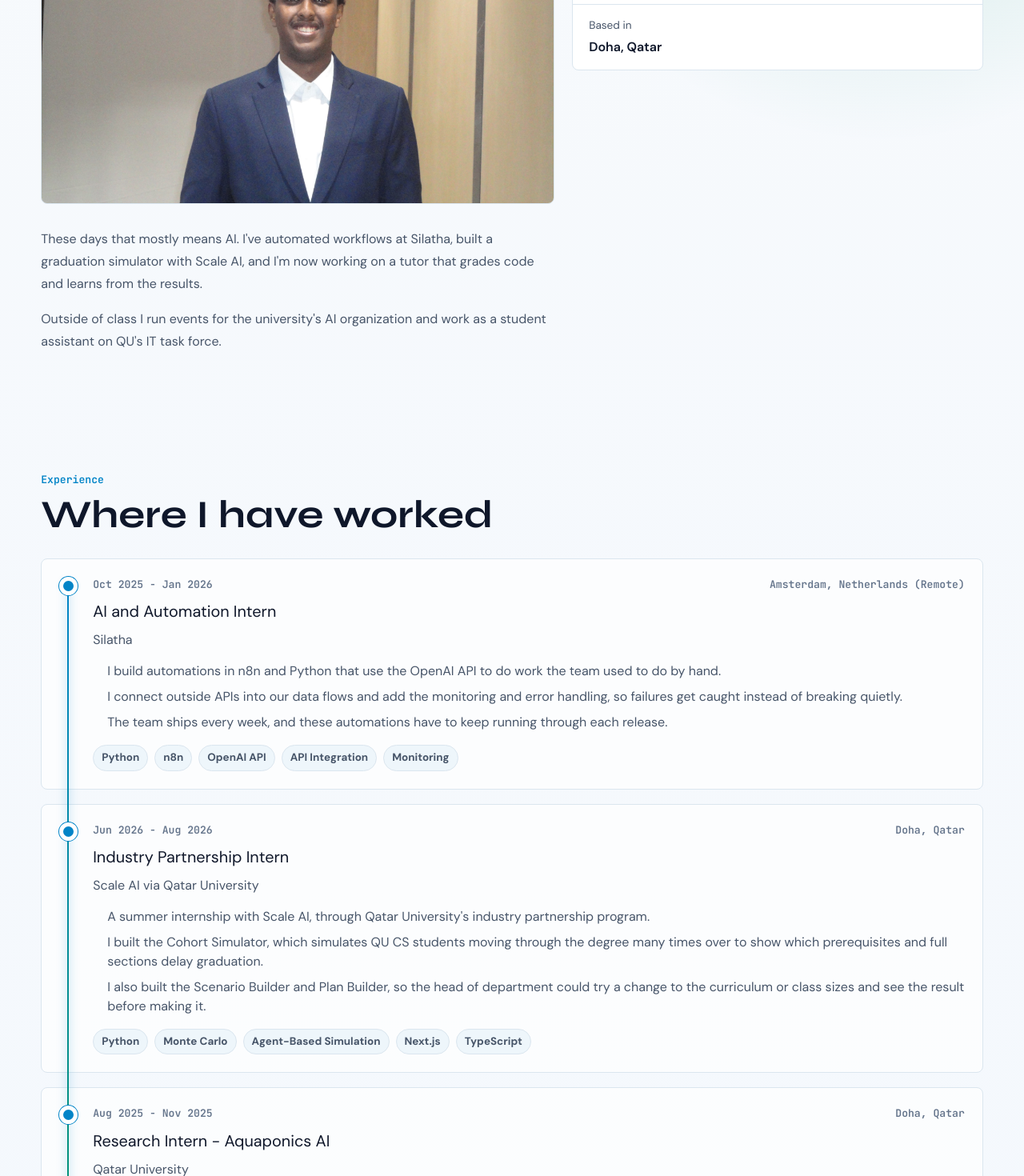
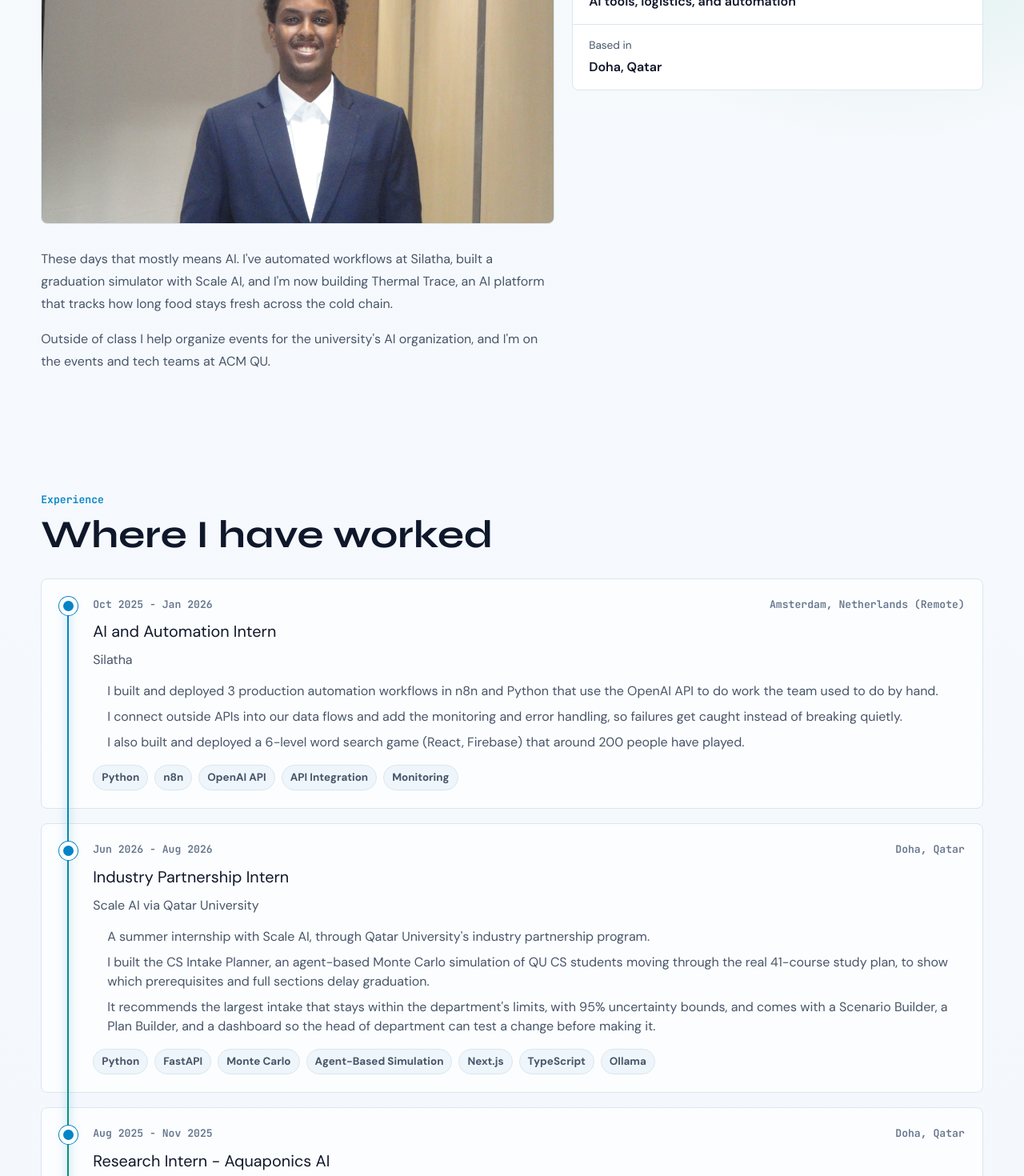
Before and after one commit to najeeb101/myportifolio, a Next.js app: page / in a window 1280 px wide. Shown: the part 1330-2800 px from the top of the page at 80% size. Built offline with nearby package versions, Linux system fonts and the light colour scheme; no server answers.

Commit message:
Align portfolio with updated CV: roles, dates, project facts, new resume

```diff
--- a/app/layout.tsx
+++ b/app/layout.tsx
@@ -15,9 +15,9 @@ const brandFont = Plus_Jakarta_Sans({ subsets: ["latin"], weight: ["700", "800"]
 const fontVariables = [bodyFont, monoFont, displayFont, brandFont].map((font) => font.variable).join(" ");
 
 const siteUrl = process.env.NEXT_PUBLIC_SITE_URL ?? "http://localhost:3000";
-const title = "Najeeb Abdi | Applied AI Engineer & CS Student";
+const title = "Najeeb Abdi | CS Student & Applied AI Engineer";
 const description =
-  "Najeeb Abdi is an applied AI engineer and computer science student at Qatar University, building AI tools, web apps, and games.";
+  "Najeeb Abdi is a computer science student at Qatar University and an applied AI engineer, building AI tools, web apps, and games.";
 
 export const metadata: Metadata = {
   metadataBase: new URL(siteUrl),
--- a/app/opengraph-image.tsx
+++ b/app/opengraph-image.tsx
@@ -1,13 +1,13 @@
 import { ImageResponse } from "next/og";
 
-export const alt = "Najeeb Abdi, applied AI engineer and CS student";
+export const alt = "Najeeb Abdi, CS student and applied AI engineer";
 export const size = {
   width: 1200,
   height: 630,
 };
 export const contentType = "image/png";
 
-const projects = ["Thermal Trace", "RouteyAI", "Taqriban", "Cohort Simulator"];
+const projects = ["Thermal Trace", "Lectura", "RouteyAI", "Taqriban"];
 
 export default function Image() {
   return new ImageResponse(
--- a/components/sections/About.tsx
+++ b/components/sections/About.tsx
@@ -32,12 +32,12 @@ export function About() {
           </div>
           <p>
             These days that mostly means AI. I&apos;ve automated workflows at Silatha, built a
-            graduation simulator with Scale AI, and I&apos;m now working on a tutor that grades code
-            and learns from the results.
+            graduation simulator with Scale AI, and I&apos;m now building Thermal Trace, an AI platform that
+            tracks how long food stays fresh across the cold chain.
           </p>
           <p>
-            Outside of class I run events for the university&apos;s AI organization and work as a
-            student assistant on QU&apos;s IT task force.
+            Outside of class I help organize events for the university&apos;s AI organization, and I&apos;m
+            on the events and tech teams at ACM QU.
           </p>
         </div>
         <dl className="about-panel" aria-label="Quick facts">
--- a/components/sections/Hero.tsx
+++ b/components/sections/Hero.tsx
@@ -75,7 +75,7 @@ export function Hero() {
           <div className="hero-showcase">
             <span>Working on now</span>
             <strong>Thermal Trace</strong>
-            <p>Cold-chain intelligence that warns operators before food spoils.</p>
+            <p>A cold-chain AI platform that won the Open Innovation Award at the UN Reboot the Earth Hackathon.</p>
           </div>
         </motion.div>
       </motion.div>
--- a/data/experience.ts
+++ b/data/experience.ts
@@ -14,9 +14,9 @@ export const experience: ExperienceItem[] = [
     period: "Oct 2025 - Jan 2026",
     location: "Amsterdam, Netherlands (Remote)",
     highlights: [
-      "I build automations in n8n and Python that use the OpenAI API to do work the team used to do by hand.",
+      "I built and deployed 3 production automation workflows in n8n and Python that use the OpenAI API to do work the team used to do by hand.",
       "I connect outside APIs into our data flows and add the monitoring and error handling, so failures get caught instead of breaking quietly.",
-      "The team ships every week, and these automations have to keep running through each release.",
+      "I also built and deployed a 6-level word search game (React, Firebase) that around 200 people have played.",
     ],
     stack: ["Python", "n8n", "OpenAI API", "API Integration", "Monitoring"],
   },
@@ -27,10 +27,10 @@ export const experience: ExperienceItem[] = [
     location: "Doha, Qatar",
     highlights: [
       "A summer internship with Scale AI, through Qatar University's industry partnership program.",
-      "I built the Cohort Simulator, which simulates QU CS students moving through the degree many times over to show which prerequisites and full sections delay graduation.",
-      "I also built the Scenario Builder and Plan Builder, so the head of department could try a change to the curriculum or class sizes and see the result before making it.",
+      "I built the CS Intake Planner, an agent-based Monte Carlo simulation of QU CS students moving through the real 41-course study plan, to show which prerequisites and full sections delay graduation.",
+      "It recommends the largest intake that stays within the department's limits, with 95% uncertainty bounds, and comes with a Scenario Builder, a Plan Builder, and a dashboard so the head of department can test a change before making it.",
     ],
-    stack: ["Python", "Monte Carlo", "Agent-Based Simulation", "Next.js", "TypeScript"],
+    stack: ["Python", "FastAPI", "Monte Carlo", "Agent-Based Simulation", "Next.js", "TypeScript", "Ollama"],
   },
   {
     role: "Research Intern - Aquaponics AI",
@@ -38,10 +38,9 @@ export const experience: ExperienceItem[] = [
     period: "Aug 2025 - Nov 2025",
     location: "Doha, Qatar",
     highlights: [
-      "I led the AI side of a research project on aquaponics (raising fish and plants together), using reinforcement learning and federated learning so several sites could train a shared control model.",
-      "We set up a working greenhouse prototype where ML models read the sensors and drive the controls.",
-      "The project was a collaboration between several institutions.",
+      "I joined a multi-institution research team building a federated aquaponics control system (raising fish and plants together), where several sites train a shared control model.",
+      "I set up the reinforcement learning model for the distributed optimization.",
     ],
-    stack: ["Machine Learning", "Federated Learning", "Reinforcement Learning", "IoT"],
+    stack: ["Machine Learning", "Federated Learning", "Reinforcement Learning"],
   },
 ];
--- a/data/profile.ts
+++ b/data/profile.ts
@@ -1,6 +1,6 @@
 export const profile = {
   name: "Najeeb Abdi",
-  shortTitle: "Applied AI Engineer · CS Student",
+  shortTitle: "CS Student · Applied AI Engineer",
   seoTitle: "AI Engineering & AI-Powered Web Products",
   location: "Doha, Qatar",
   email: "najeebabdi75@gmail.com",
--- a/data/projects.ts
+++ b/data/projects.ts
@@ -52,13 +52,13 @@ export const featuredProject: Project = {
   impact:
     "Follows a product from the farm through trucks, cold rooms, and shops, and warns operators while there is still time to do something about it.",
   highlights: [
-    "Wrote the shelf-life model: an Arrhenius model that turns a load's temperature history into how much safe life it has left.",
-    "Each product has its own safe temperature range, so a load is judged against the limits for what it actually holds.",
+    "Led development in a 5-person team and built the shelf-life model: an Arrhenius model that turns a load's temperature history into its remaining safe life.",
+    "Built around one rule: deterministic math owns every number, every value carries its provenance, and the LLM only explains.",
     "Won the Open Innovation Award.",
   ],
   metrics: [
     { value: "4", label: "cold-chain stages" },
-    { value: "Per-product", label: "temperature limits" },
+    { value: "5", label: "person team" },
     { value: "GCC", label: "market focus" },
   ],
 };
@@ -71,29 +71,29 @@ export const projects: Project[] = [
     glyph: "route",
     accent: "#f97316",
     description:
-      "School bus platform for Qatar and the GCC. It plans the routes, shows where each bus is on a live map, and gives parents an ETA.",
-    stack: ["Next.js", "TypeScript", "Supabase", "PostGIS", "Edge Functions", "Mapbox", "Expo", "K-means"],
-    status: "Live Site",
-    year: "2025 - 2026",
+      "School bus platform for Qatar schools. It plans the routes, shows where each bus is on a live map, and gives parents an ETA. I stopped it in September 2026, when the Ministry of Education rolled out its own national attendance system, which would have left the product with a single feature.",
+    stack: ["Next.js", "TypeScript", "Expo", "Supabase", "PostGIS", "Mapbox", "K-Means"],
+    status: "Wound down Sep 2026",
+    year: "2026",
     github: "https://github.com/najeeb101/RouteyAI",
     live: "https://routeyai.vercel.app",
     role: "Founder, sole engineer, and lead developer",
     impact:
-      "I built all of it: the route engine (K-means to group stops, then nearest-neighbour and cheapest-insertion ordering on Mapbox driving times), the database and its access rules, the API, and the apps for admins, drivers, and parents.",
+      "I built all of it solo: the route engine (K-means to group stops, nearest-neighbour and cheapest-insertion routing on Mapbox driving times), the database and its access rules, and the web and mobile apps for admins, drivers, and parents.",
     metrics: [
       { value: "4", label: "user roles" },
       { value: "Live", label: "GPS tracking" },
     ],
   },
   {
-    name: "Cohort Simulator",
+    name: "CS Intake Planner",
     category: "Web Apps",
     tagline: "Who graduates on time, and why not",
     glyph: "flow",
     accent: "#84cc16",
     description:
-      "A simulation of Qatar University CS students moving through the degree. It runs many simulated cohorts to show which prerequisites and full sections push graduation back.",
-    stack: ["Python", "Next.js", "React", "TypeScript", "Tailwind CSS", "Simulation"],
+      "Built during the Scale AI internship through Qatar University. An agent-based Monte Carlo simulation of QU CS students moving through the real 41-course study plan. It shows which prerequisites and full sections push graduation back, and recommends the largest intake within the department's limits, with 95% uncertainty bounds.",
+    stack: ["Python", "FastAPI", "Next.js", "React", "TypeScript", "Tailwind CSS", "Ollama", "Simulation"],
     status: "Research Tool",
     year: "2026",
     github: "https://github.com/najeeb101/Single-Cohort-Flow-Simulator",
@@ -114,17 +114,17 @@ export const projects: Project[] = [
     accent: "#eab308",
     description:
       "Paste a YouTube lecture and get a transcript, organised notes you can export, and a chat that answers questions about that lecture only.",
-    stack: ["FastAPI", "Next.js", "TypeScript", "Supabase", "faster-whisper", "Groq", "OpenAI"],
+    stack: ["FastAPI", "Next.js", "TypeScript", "Supabase", "faster-whisper", "Groq", "OpenAI", "Ollama", "Docker"],
     status: "AI Product",
-    year: "2026",
+    year: "Mar - Oct 2026",
     github: "https://github.com/najeeb101/VideoNoteExtractor",
     live: "#",
     role: "Backend pipeline, authenticated API, frontend dashboard, and notes chat",
     impact:
-      "A long lecture becomes notes you can read quickly and search later.",
+      "A long lecture becomes notes you can read quickly and search later. I tested it end to end on 5 lecture videos from 3 to 30 minutes, and all of them processed successfully.",
     metrics: [
       { value: "3", label: "pipeline stages" },
-      { value: "2", label: "LLM providers" },
+      { value: "3", label: "LLM providers" },
     ],
   },
   {
@@ -150,7 +150,7 @@ export const projects: Project[] = [
     ],
     metrics: [
       { value: "3", label: "questions a day" },
-      { value: "20", label: "puzzles written" },
+      { value: "40", label: "days of puzzles" },
     ],
   },
   {
--- a/data/skills.ts
+++ b/data/skills.ts
@@ -5,15 +5,13 @@ export const skillGroups = [
       "OpenAI API",
       "Gemini",
       "Groq",
-      "RAG",
-      "LLM Eval Harnesses",
-      "GRPO (RL Post-Training)",
       "Reinforcement Learning",
       "Federated Learning",
       "faster-whisper",
       "TensorFlow",
       "Monte Carlo Simulation",
-      "K-Means++ & TSP Heuristics",
+      "Ollama",
+      "K-Means & Routing Heuristics",
     ],
   },
   {
--- a/resume/Najeeb Resume.html
+++ b/resume/Najeeb Resume.html
@@ -42,11 +42,14 @@
   li { margin: 0.6pt 0; padding-left: 2pt; }
   p { margin: 1.5pt 0 0; }
   .skills p { margin: 0.8pt 0 0; }
+  .tag { margin: 1pt 0 0; text-align: center; font-size: 10pt; font-weight: 700; color: #1f3864; letter-spacing: 0.3pt; }
+  .summary { margin: 2pt 0 0; text-align: center; font-size: 9.5pt; }
 </style>
 </head>
-<body>
+
 
 <h1>NAJEEB ABDI</h1>
+<p class="tag">Computer Science Student | Applied AI Engineer</p>
 <p class="contact">
   Doha, Qatar | <a href="mailto:najeebabdi75@gmail.com">najeebabdi75@gmail.com</a> | (+974) 33047295 |
   Portfolio: <a href="https://najeeb-abdi.vercel.app">najeeb-abdi.vercel.app</a> |
@@ -57,8 +60,7 @@
 <h2>Education</h2>
 <div class="entry">
   <div class="row"><span class="title">B.S. in Computer Science</span><span class="sub">Expected May 2027</span></div>
-  <div class="row sub"><span>Qatar University</span><span>Doha, Qatar</span></div>
-  <p>Coursework: Data Structures &amp; Algorithms, OOP, Software Engineering, Algorithm Design &amp; Analysis, AI Fundamentals, Machine Learning.</p>
+  <div class="row sub"><span>Qatar University | Focus: Applied AI &amp; Machine Learning</span><span>Doha, Qatar</span></div>
 </div>
 
 <h2>Experience</h2>
@@ -66,15 +68,16 @@
   <div class="row"><span class="title">Industry Partnership Intern, Scale AI</span><span class="sub">Jun 2026 – Aug 2026</span></div>
   <div class="row sub"><span>Qatar University Industry Partnership Program</span><span>Doha, Qatar</span></div>
   <ul>
-    <li>Built the CS Intake Planner, an agent-based Monte Carlo simulation of QU CS students moving through the real 41-course study plan (prerequisites, seat limits, pass/fail, dropout) in Python and FastAPI.</li>
-    <li>Designed an intake planner that recommends the largest intake within department-set limits (95% uncertainty bounds), with a Next.js dashboard for the Head of Department, a local-LLM advisor (Ollama), and ~286 pytest tests.</li>
+    <li>Engineered the CS Intake Planner end to end: an agent-based Monte Carlo simulation of QU CS students moving through the real 41-course study plan (prerequisites, seat limits, pass/fail, dropout), built in Python and FastAPI.</li>
+    <li>Turned the simulation into a decision tool that recommends the largest intake within department-set limits, with 95% uncertainty bounds, delivered as a Next.js dashboard for the Head of Department.</li>
+    <li>Added a local-LLM advisor (Ollama) that explains results in plain language.</li>
   </ul>
 </div>
 <div class="entry">
   <div class="row"><span class="title">AI and Automation Intern</span><span class="sub">Oct 2025 – Jan 2026</span></div>
   <div class="row sub"><span>Silatha (Remote)</span><span>Amsterdam, Netherlands</span></div>
   <ul>
-    <li>Designed and deployed production AI automation pipelines (n8n, Python, OpenAI API) with third-party API integrations, monitoring, and error handling, replacing manual workflows across several business functions.</li>
+    <li>Designed and deployed 3 production AI automation workflows (n8n, Python, OpenAI API) with third-party API integrations, monitoring, and error handling, replacing manual processes.</li>
     <li>Built and deployed a 6-level educational word search game (React, Firebase) with cross-device progress sync, played by ~200 players.</li>
   </ul>
 </div>
@@ -82,7 +85,7 @@
   <div class="row"><span class="title">Research Intern, AI-Based Aquaponics System Development</span><span class="sub">Aug 2025 – Nov 2025</span></div>
   <div class="row sub"><span>Qatar University</span><span>Doha, Qatar</span></div>
   <ul>
-    <li>Led AI research on a federated aquaponics control system using reinforcement learning for distributed model optimization, and deployed an AI-enabled greenhouse prototype with ML-driven sensors and control hardware across institutions.</li>
+    <li>Joined a multi-institution AI research team building a federated aquaponics control system; set up the reinforcement learning model for distributed optimization.</li>
   </ul>
 </div>
 
@@ -91,50 +94,43 @@
   <div class="row"><span class="title">Thermal Trace, Co-Founder &amp; Lead Developer | Open Innovation Award, UN Reboot the Earth Hackathon</span><span class="sub">Sep 2026 – Present</span></div>
   <div class="row sub"><span>Cold-chain decision platform for Qatar/GCC (FastAPI, MQTT, PostgreSQL, Redis, React)</span><span>Doha, Qatar</span></div>
   <ul>
-    <li>Lead development; built the shelf-life model, an Arrhenius model that turns a load's temperature history into its remaining safe life.</li>
+    <li>Led development in a 5-person team; built the Arrhenius shelf-life model that turns temperature history into remaining safe life.</li>
     <li>Enforced a "deterministic math owns every number" architecture: every value carries provenance, and the LLM only explains.</li>
+    <li>Designed the end-to-end system: simulated refrigerated trucks and a real sensor node stream telemetry over MQTT into a FastAPI backend, where ML estimates spoilage risk, an optimizer picks the best cold store, and a food-loss engine reports kg and QAR saved.</li>
   </ul>
 </div>
 <div class="entry">
-  <div class="row"><span class="title">Generative Gains, Founder</span><span class="sub">Nov 2026 – Present</span></div>
-  <div class="row sub"><span>Enterprise AI company for Qatar and the GCC; Thermal Trace is its first product. Built the website (Next.js, Tailwind CSS)</span><span>Doha, Qatar</span></div>
+  <div class="row"><span class="title">Lectura, Solo Developer</span><span class="sub">Mar 2026 – Oct 2026</span></div>
+  <div class="row sub"><span>AI study tool that turns lecture videos into timestamped notes (FastAPI, faster-whisper, Next.js, Supabase, Docker)</span><span>Doha, Qatar</span></div>
+  <ul>
+    <li>Built an AI pipeline that turns lecture videos into timestamped notes: yt-dlp download, local faster-whisper transcription, chunking, and map-reduce LLM summarization with provider fallback across Groq, OpenAI, and local Ollama, plus optional slide OCR merged into the notes.</li>
+    <li>Wrapped it in an authenticated FastAPI service (Supabase auth, row-level security, free-tier quotas of 3 videos/month, live progress streaming) with a Next.js frontend (seekable timestamps, chapters, export, "chat with your notes"), containerized with Docker; tested end to end on 5 lecture videos from 3 to 30 minutes, all processed successfully.</li>
+  </ul>
+</div>
+<div class="entry">
+  <div class="row"><span class="title">RouteyAI, Founder &amp; Lead Developer</span><span class="sub">Mar 2026 – Sep 2026</span></div>
+  <div class="row sub"><span>School bus route planning and live tracking for Qatar schools</span><span>Doha, Qatar</span></div>
+  <ul>
+    <li>Built solo: K-means clustering plus nearest-neighbour and cheapest-insertion routing on Mapbox driving times, and web and mobile apps for admins, drivers, and parents (Next.js, Expo, Supabase/PostGIS).</li>
+    <li>Wound down in Sep 2026 after the Ministry of Education rolled out its own national attendance system, which would have left the product with a single feature.</li>
+  </ul>
 </div>
 <div class="entry">
   <div class="row"><span class="title">Taqriban, Solo Developer</span><span class="sub">Oct 2026 – Present</span></div>
   <div class="row sub"><span>Arabic-first daily estimation game, live at taqriban.vercel.app</span><span>Doha, Qatar</span></div>
   <ul>
     <li>Built and launched a mobile-first, right-to-left game (Next.js, Supabase); all data access goes through Postgres security-definer functions with RLS deny-all, so answers stay server-side until a guess is locked.</li>
-    <li>Set up CI (Vitest, Playwright, migration guard) and nightly backups; wrote and sourced 40 days of Arabic puzzles.</li>
+    <li>Set up CI (Vitest, Playwright, migration guard) and nightly backups; wrote 40 days of puzzles.</li>
   </ul>
 </div>
-<div class="entry">
-  <div class="row"><span class="title">RouteyAI, Founder &amp; Lead Developer</span><span class="sub">Mar 2026 – Sep 2026</span></div>
-  <div class="row sub"><span>School bus route planning and live tracking for Qatar schools</span><span>Doha, Qatar</span></div>
-  <ul>
-    <li>Built it solo: K-means clustering plus nearest-neighbour and cheapest-insertion routing on Mapbox driving times, and web and mobile apps for admins, drivers, and parents (Next.js, Expo, Supabase/PostGIS).</li>
-    <li>Stopped in Sep 2026 after the Ministry of Education launched its own system covering most of the product.</li>
-  </ul>
-</div>
-<div class="entry">
-  <div class="row"><span class="title">IEEE Q-Con Conference Website, Sole Developer</span><span class="sub">Oct 2026 – Present</span></div>
-  <ul>
-    <li>Built the official IEEE Q-Con 2027 site (Astro, GitHub Actions), merging two legacy sites; committee members update it through config, not code.</li>
-  </ul>
-</div>
-<div class="entry">
-  <div class="row"><span class="title">Robot Swarm Control Hub, ACM QU</span><span class="sub">Oct 2026 – Present</span></div>
-  <ul>
-    <li>Built the hub for a Raspberry Pi robot swarm (Python, Flask, WebSockets) with live camera feeds, dead-man stops, and per-robot access control.</li>
-  </ul>
-</div>
-<p><b>Other Projects:</b> Lectura, lecture-video-to-notes tool (FastAPI, faster-whisper, map-reduce LLM summaries, Supabase, Docker); AIX Hackathon 2025, bilingual Arabic/English contract analysis prototype in a 3-person team (Streamlit, OpenAI, Azure Translator); Freelance Design &amp; Content (menu design, study guides).</p>
+<p><b>Other Projects:</b> Naja7 AI (AIX Hackathon 2025), bilingual Arabic/English contract analysis prototype (Streamlit, OpenAI, Azure Translator).</p>
 
 <h2>Activities &amp; Leadership</h2>
 <div class="entry">
-  <div class="row"><span class="title">Head of Events, Artificial Intelligence Organization</span><span class="sub">Apr 2025 – Present</span></div>
+  <div class="row"><span class="title">Member, Events Committee, Artificial Intelligence Organization</span><span class="sub">Apr 2025 – Present</span></div>
   <div class="row sub"><span>Qatar University</span><span>Doha, Qatar</span></div>
   <ul>
-    <li>Co-organize campus-wide AI events, including AI Week and the Innovation Program, coordinating logistics and demo setup.</li>
+    <li>Help organize campus-wide AI events, including AI Week and the Innovation Program, coordinating logistics and demo setup.</li>
   </ul>
 </div>
 <div class="entry">
@@ -144,16 +140,16 @@
     <li>Pitched an early-stage startup concept under mentor guidance; hosted (MC) the Fall 2026 masterclass "AI-Powered Innovation".</li>
   </ul>
 </div>
-<p><b>Also:</b> Member, ACM QU; Events Member, Mechatronics Committee; Student Assistant, IT Student Task Force; Events &amp; IT Support, Research Complex.</p>
+<p><b>Also:</b> Member, Events Team and Tech Team, ACM QU; Events Member, Mechatronics Committee; Student Assistant, IT Student Task Force.</p>
 
 <h2>Skills</h2>
 <div class="skills">
-  <p><b>AI / ML:</b> Machine Learning, Deep Learning (TensorFlow), Reinforcement Learning, Federated Learning, Monte Carlo Simulation, LLM Apps (OpenAI, Groq, Ollama), n8n</p>
+  <p><b>AI / ML:</b> Machine Learning, Deep Learning (TensorFlow), Reinforcement Learning, Federated Learning, Monte Carlo Simulation, LLM Apps (OpenAI, Groq, Ollama), Whisper / OCR, n8n</p>
   <p><b>Web &amp; Full-Stack:</b> React, Next.js, TypeScript, Vite, Astro, Expo, FastAPI, Flask, REST APIs, WebSockets, Tailwind CSS</p>
-  <p><b>Data &amp; Infrastructure:</b> Supabase (PostgreSQL, PostGIS, Realtime, RLS), Firebase, Redis, MQTT, Docker, GitHub Actions, Vercel, Mapbox GL JS</p>
-  <p><b>Languages &amp; Tools:</b> Python, JS/TS, SQL, Java, HTML/CSS, Git, pytest, Vitest, Playwright | <b>Spoken:</b> English (Fluent), Arabic</p>
+  <p><b>Data &amp; Infrastructure:</b> Supabase (PostgreSQL, PostGIS, Realtime, RLS), Firebase, Redis, MQTT, Mapbox GL JS</p>
+  <p><b>Testing &amp; DevOps:</b> pytest, Vitest, Playwright, CI/CD (GitHub Actions), Docker, Docker Compose, Vercel</p>
+  <p><b>Languages &amp; Tools:</b> Python, JS/TS, SQL, Java, HTML/CSS, Git, Postman | <b>Spoken:</b> English (Fluent), Arabic</p>
 </div>
 
 </body>
-
 </html>
```
Also changed, not shown: components/sections/Education.tsx (+0 -7 lines), data/education.ts (+2 -10 lines), 1 other file (tests, documents, lock files or other folders).
